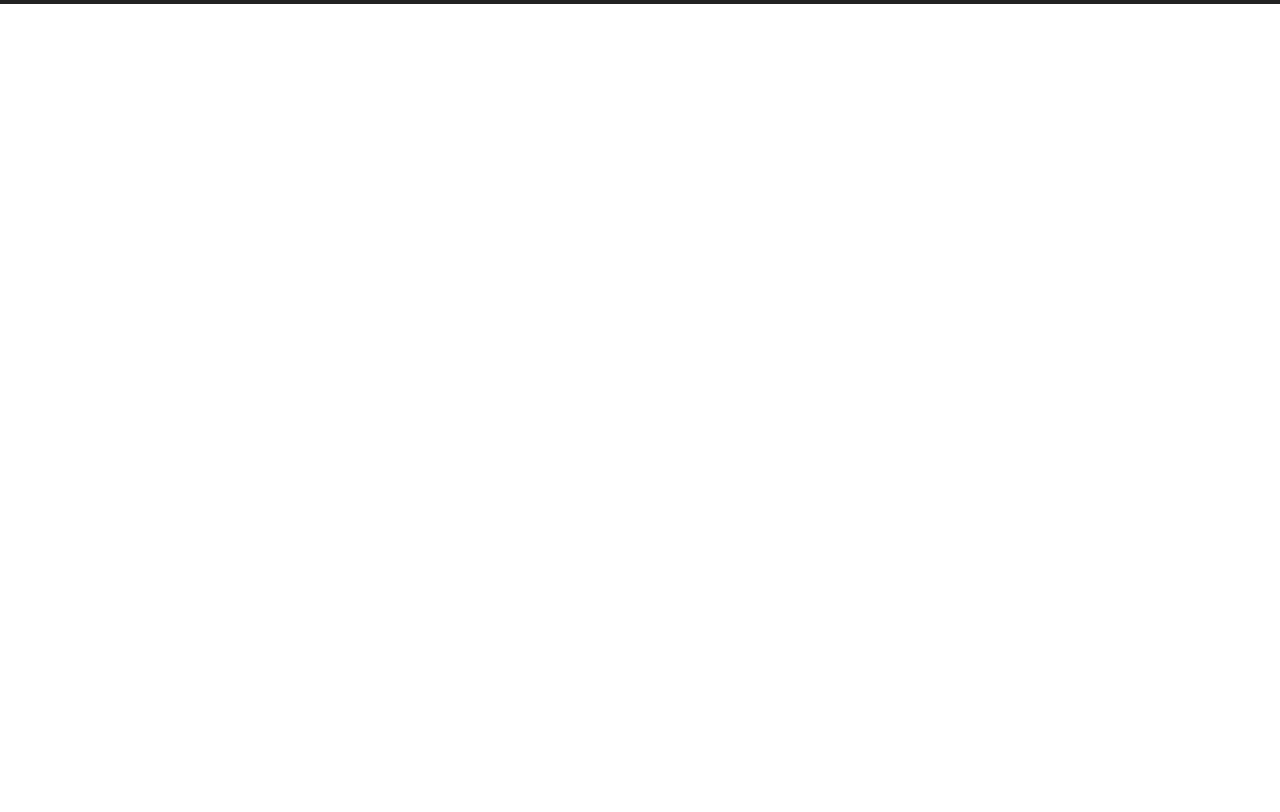
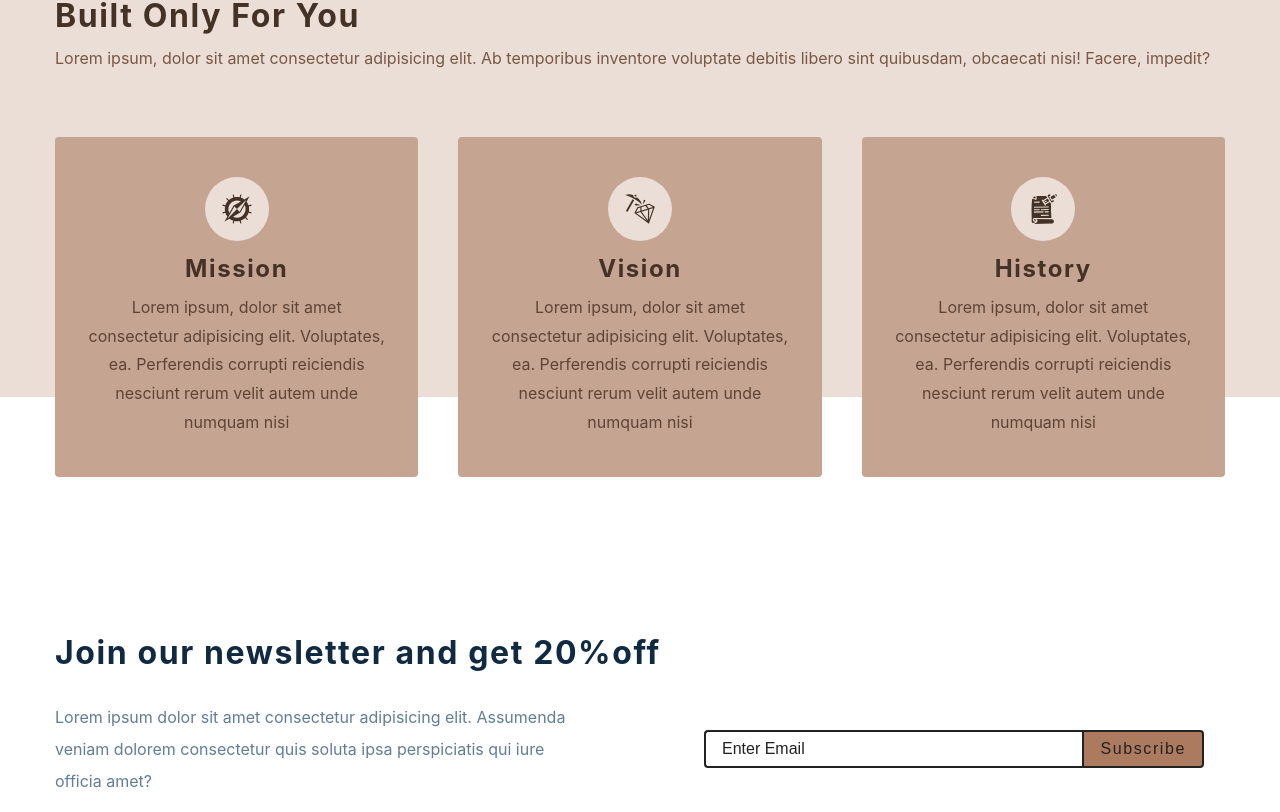
Before and after one commit to snju25/comfySloth, a React (Create React App) app in the folder react-course-comfy-sloth-starter-main/: page / in a window 1280 px wide. Shown: the part 948-1760 px from the top of the page. Before the commit the page ends 952 px from the top, so only its background shows below. Built offline with nearby package versions, Linux system fonts and the light colour scheme; the HTML template or start-up script is replaced by a standard one.

Commit message:
Home page done

```diff
--- a/react-course-comfy-sloth-starter-main/src/components/Contact.js
+++ b/react-course-comfy-sloth-starter-main/src/components/Contact.js
@@ -2,7 +2,28 @@
 import styled from 'styled-components'
 
 const Contact = () => {
-  return <h4>contact section</h4>
+  return <Wrapper>
+    <div className="section-center">
+      <h3>Join our newsletter and get 20%off</h3>
+      <div className='content'>
+        <p>
+          Lorem ipsum dolor sit amet consectetur adipisicing elit. Assumenda veniam dolorem consectetur quis soluta ipsa perspiciatis qui iure officia amet?
+        </p>
+        <form className="contact-form"
+          action="https://formspree.io/f/xzbkazyj"
+          method='POST'
+        >
+          <input
+            type='email'
+            className='form-input'
+            placeholder = 'enter email'
+            name='_replyto'
+          />
+          <button type='submit' className='submit-btn'>subscribe</button>
+        </form>
+      </div>
+    </div>
+  </Wrapper>
 }
 const Wrapper = styled.section`
   padding: 5rem 0;
--- a/react-course-comfy-sloth-starter-main/src/components/Services.js
+++ b/react-course-comfy-sloth-starter-main/src/components/Services.js
@@ -3,7 +3,28 @@
 import { services } from '../utils/constants'
 
 const Services = () => {
-  return
+  return <Wrapper>
+    <div className="section-center">
+      <article>
+        <h3>customer furniture <br/>
+          built only for you
+        </h3>
+        <p>
+          Lorem ipsum, dolor sit amet consectetur adipisicing elit. Ab temporibus inventore voluptate debitis libero sint quibusdam, obcaecati nisi! Facere, impedit?
+        </p>
+      </article>
+      <div className="services-center">
+        {services.map(service => {
+          const { id, icon, title, text } = service
+          return <article className='service' key={id}>
+            <span className='icon'>{icon}</span>
+            <h4>{title}</h4>
+            <p>{text}</p>
+          </article>
+        })}
+      </div>
+    </div>
+  </Wrapper>
 }
 
 const Wrapper = styled.section`
```
